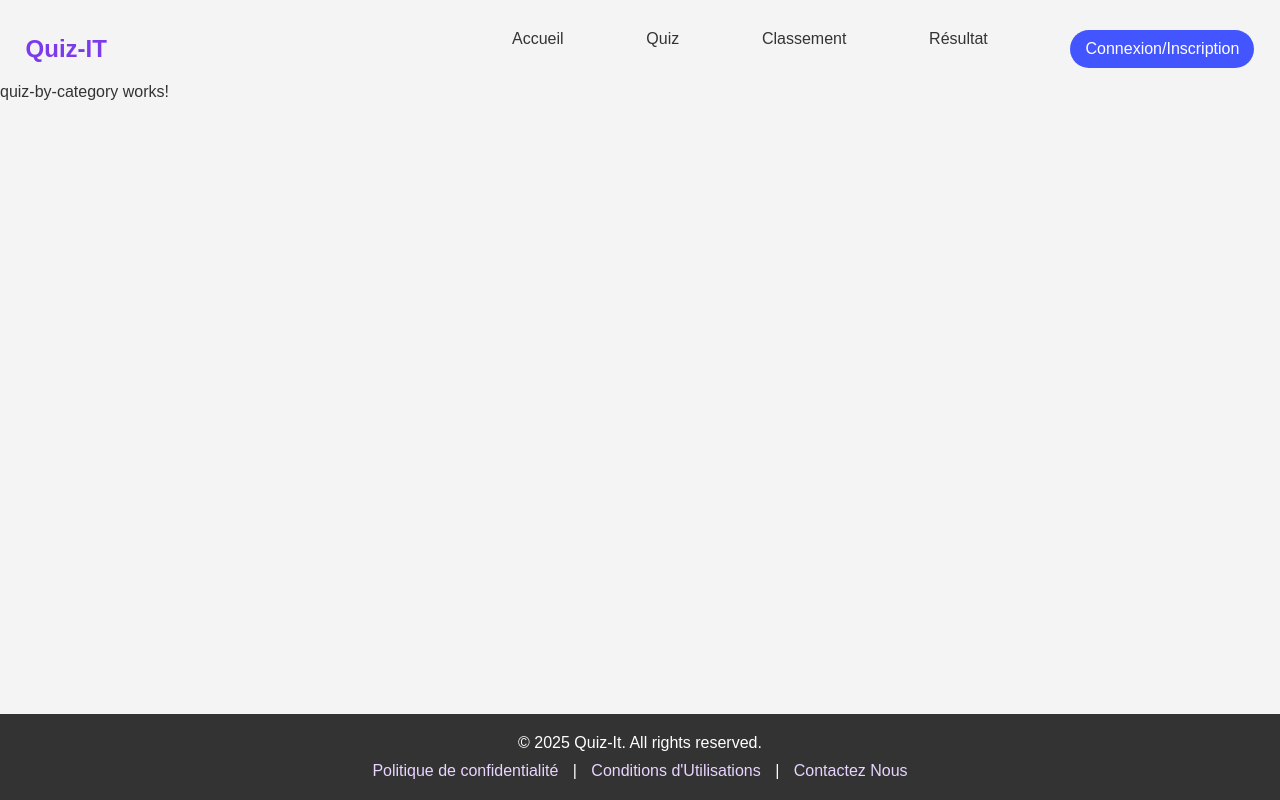
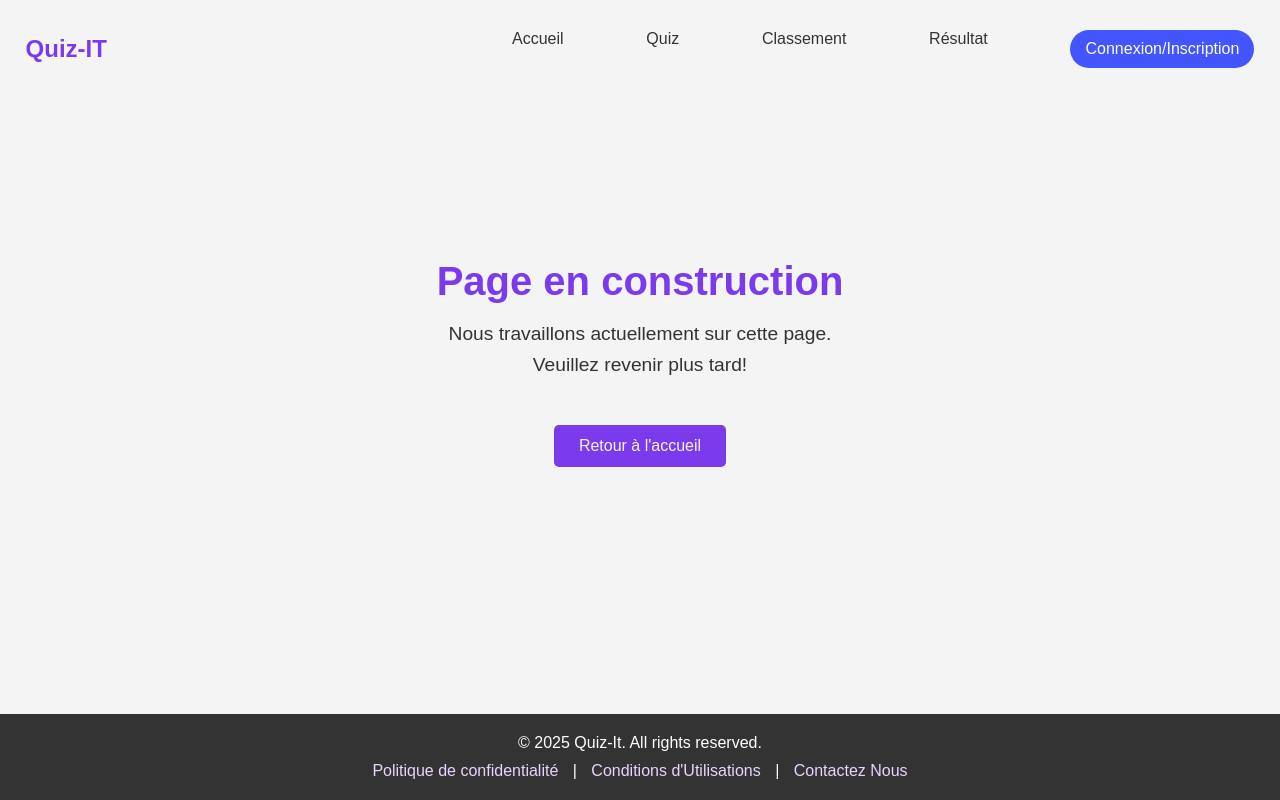
Before and after one commit to ilhami-k/quizz-front, an Angular app: page /quiz/category/1 in a window 1280 px wide. Built offline with nearby package versions, Linux system fonts and the light colour scheme.

Commit message:
suite en construction

```diff
--- a/src/app/quiz-by-category/quiz-by-category.component.html
+++ b/src/app/quiz-by-category/quiz-by-category.component.html
@@ -1 +1 @@
-<p>quiz-by-category works!</p>
+<app-en-construction></app-en-construction>
--- a/src/app/quiz-by-category/quiz-by-category.component.ts
+++ b/src/app/quiz-by-category/quiz-by-category.component.ts
@@ -1,8 +1,9 @@
 import { Component } from '@angular/core';
+import { EnConstructionComponent } from "../en-construction/en-construction.component";
 
 @Component({
   selector: 'app-quiz-by-category',
-  imports: [],
+  imports: [EnConstructionComponent],
   templateUrl: './quiz-by-category.component.html',
   styleUrl: './quiz-by-category.component.css'
 })
```
